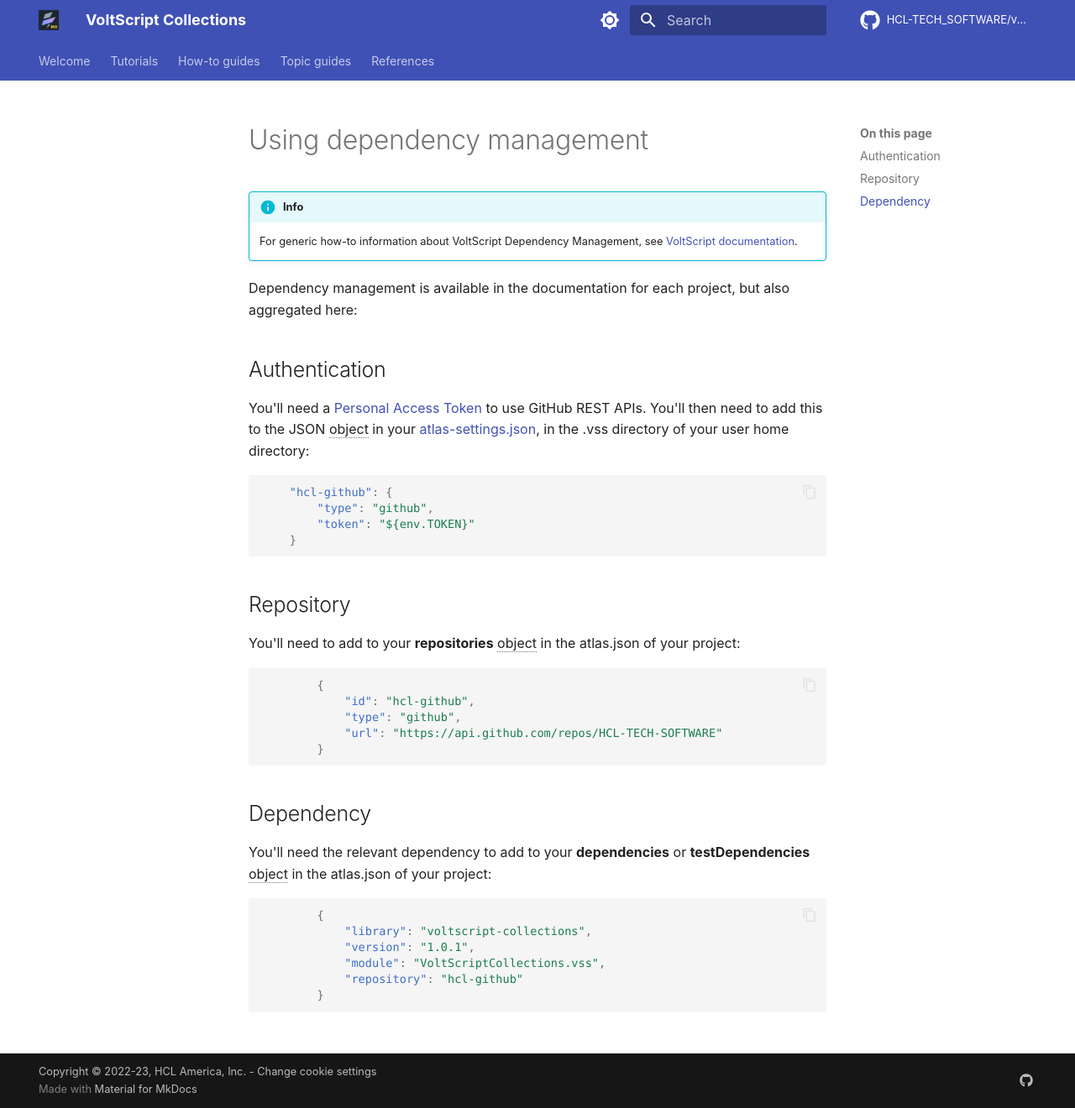
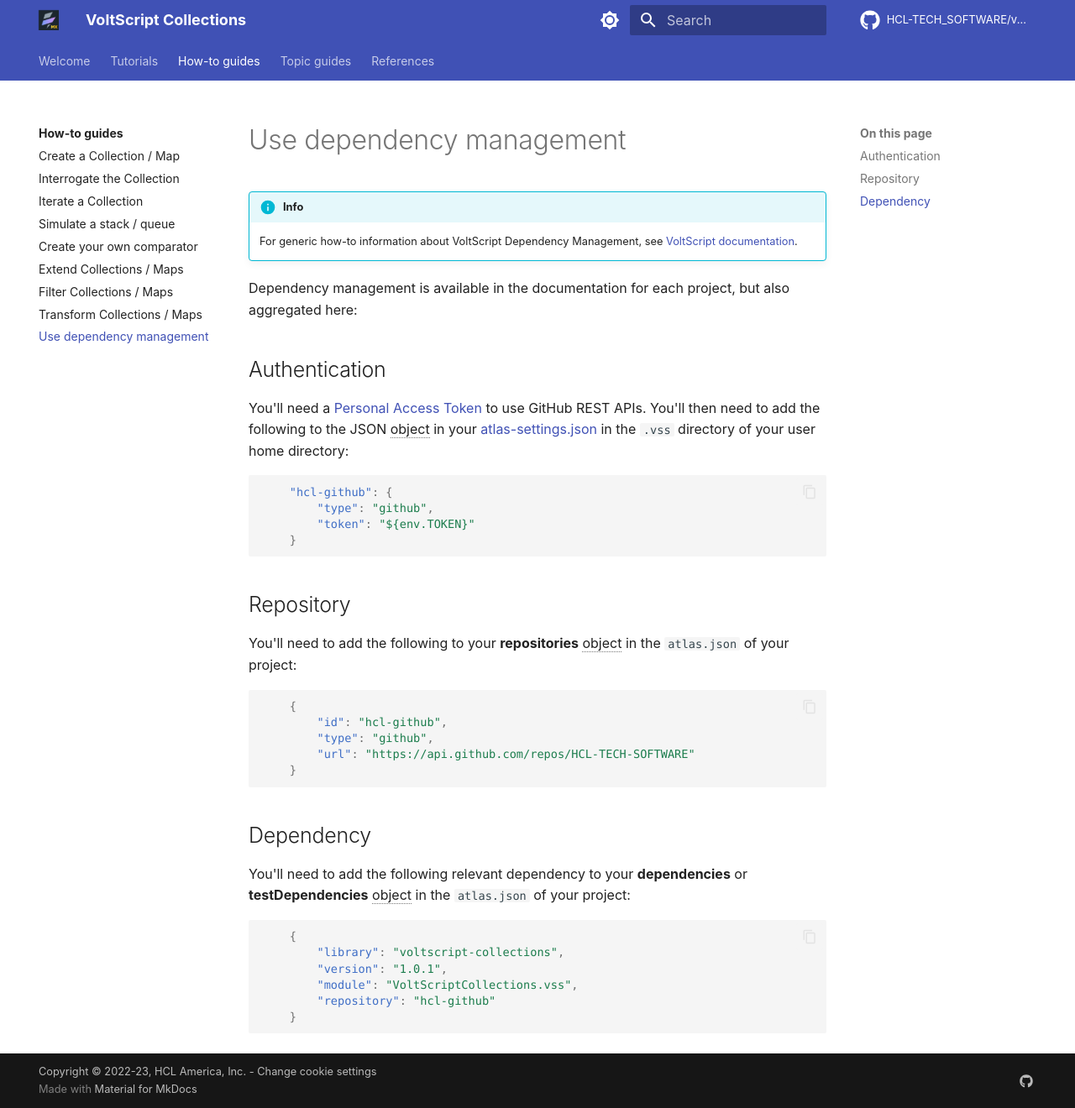
Before and after one commit to HCL-TECH-SOFTWARE/voltscript-collections, an MkDocs documentation site: the page built from docs/howto/archipelago.md, in a window 1280 px wide and 1320 px high. Shown: the whole window at 84% size. Built offline with MkDocs 1.6.1 and Material for MkDocs 9.7.7, drawn with Linux system fonts in a browser that asks for light colours; comment, search, counter and statistics services are not loaded.

Commit message:
doc layout update

````diff
--- a/docs/howto/archipelago.md
+++ b/docs/howto/archipelago.md
@@ -1,4 +1,4 @@
-# Using dependency management
+# Use dependency management
 
 !!!info
     For generic how-to information about VoltScript Dependency Management, see [VoltScript documentation](https://help.hcltechsw.com/docs/voltscript/early-access/howto/writing/archipelago.html).
@@ -7,7 +7,7 @@
 
 ## Authentication
 
-You'll need a [Personal Access Token](https://help.hcltechsw.com/docs/voltscript/early-access/howto/writing/archipelago.md#github-personal-access-token) to use GitHub REST APIs. You'll then need to add this to the JSON object in your [atlas-settings.json](https://help.hcltechsw.com/docs/voltscript/early-access/howto/writing/archipelago.md#atlas-settingsjson), in the .vss directory of your user home directory:
+You'll need a [Personal Access Token](https://help.hcltechsw.com/docs/voltscript/early-access/howto/writing/archipelago.md#github-personal-access-token) to use GitHub REST APIs. You'll then need to add the following to the JSON object in your [atlas-settings.json](https://help.hcltechsw.com/docs/voltscript/early-access/howto/writing/archipelago.md#atlas-settingsjson) in the `.vss` directory of your user home directory:
 
 ```json
     "hcl-github": {
@@ -18,25 +18,25 @@
 
 ## Repository
 
-You'll need to add to your **repositories** object in the atlas.json of your project:
+You'll need to add the following to your **repositories** object in the `atlas.json` of your project:
 
 ```json
-        {
-            "id": "hcl-github",
-            "type": "github",
-            "url": "https://api.github.com/repos/HCL-TECH-SOFTWARE"
-        }
+    {
+        "id": "hcl-github",
+        "type": "github",
+        "url": "https://api.github.com/repos/HCL-TECH-SOFTWARE"
+    }
 ```
 
 ## Dependency
 
-You'll need the relevant dependency to add to your **dependencies** or **testDependencies** object in the atlas.json of your project:
+You'll need to add the following relevant dependency to your **dependencies** or **testDependencies** object in the `atlas.json` of your project:
 
 ```json
-        {
-            "library": "voltscript-collections",
-            "version": "1.0.1",
-            "module": "VoltScriptCollections.vss",
-            "repository": "hcl-github"
-        }
+    {
+        "library": "voltscript-collections",
+        "version": "1.0.1",
+        "module": "VoltScriptCollections.vss",
+        "repository": "hcl-github"
+    }
 ```
--- a/docs/howto/index.md
+++ b/docs/howto/index.md
@@ -10,3 +10,4 @@
 - [Extend Collection / Maps](override.md)
 - [Filter Collection / Maps](filter.md)
 - [Transform Collections / Maps](transform.md)
+- [Use dependency management](archipelago.md)
````
Also changed, not shown: docs/index.md (+8 -2 lines), docs/references/whatsnew.md (+7 -6 lines), docs/howto/.pages.
